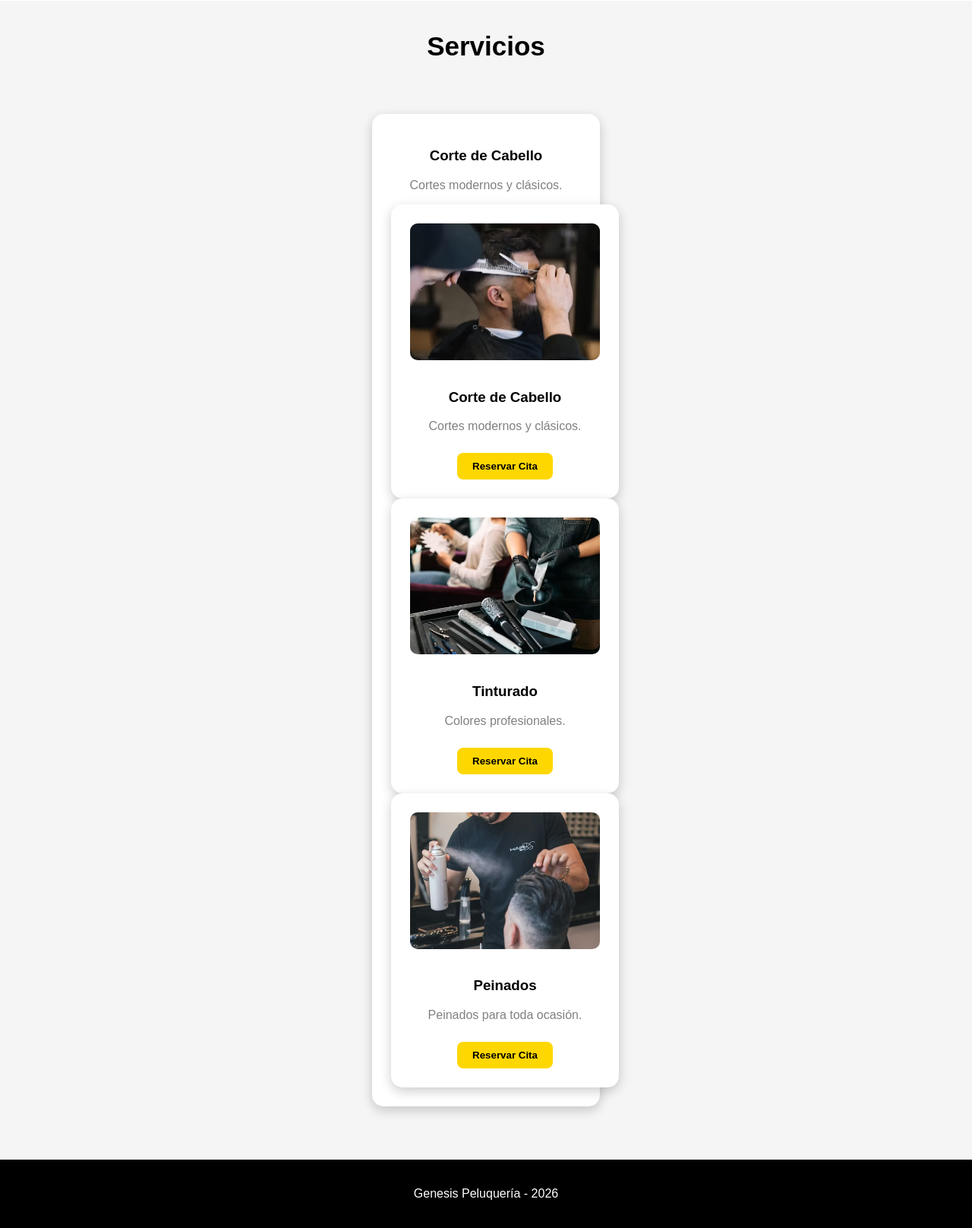
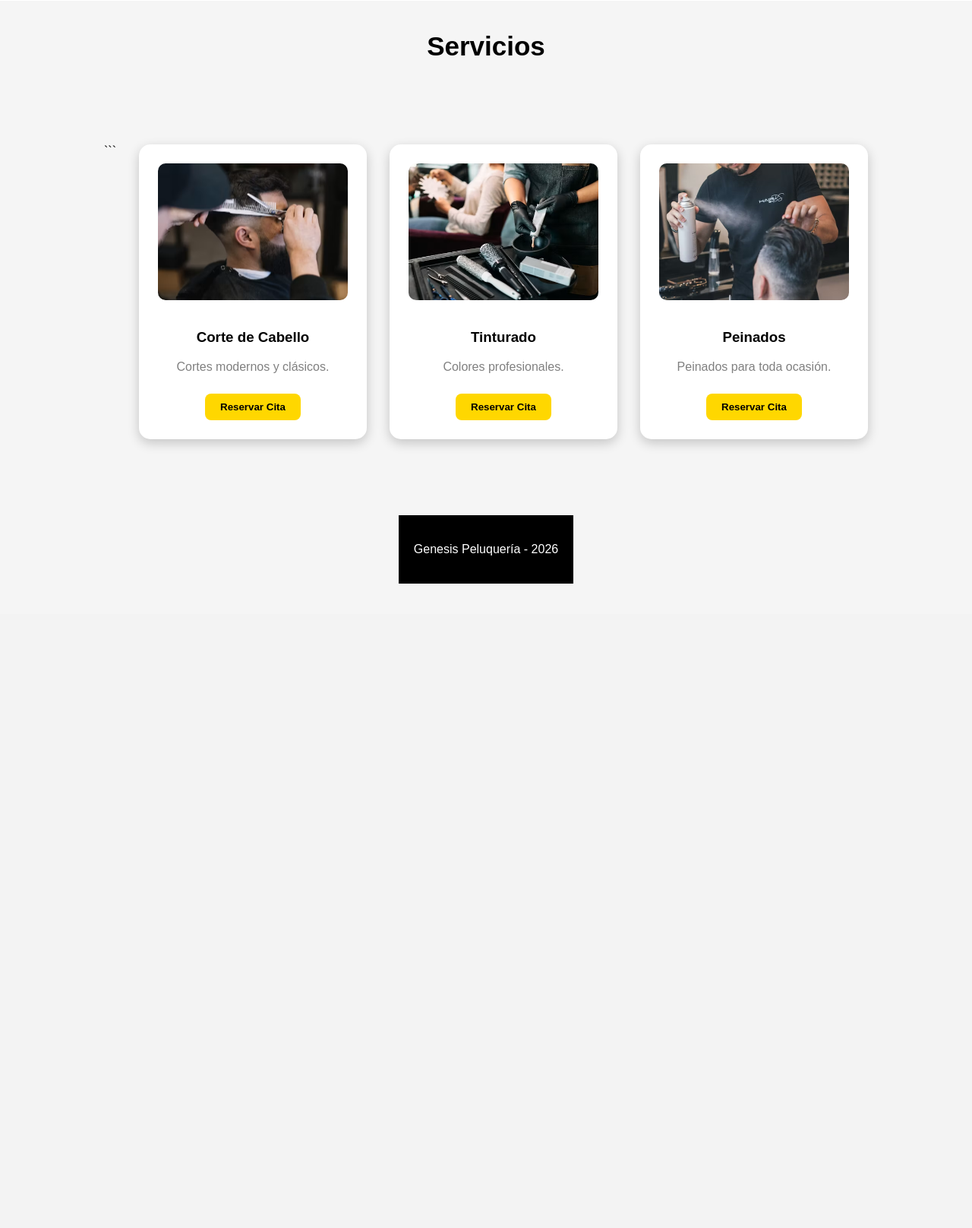
Before and after one commit to xleftx1/Genesis-github, a Flask app: page / in a window 1280 px wide. Shown: the part 462-2078 px from the top of the page at 76% size. After the commit the page ends 1230 px from the top, so only its background shows below. Run offline with Flask 3, Linux system fonts and the light colour scheme.

Commit message:
Corregir estructura HTML

````diff
--- a/templates/index.html
+++ b/templates/index.html
@@ -29,41 +29,30 @@
 
     <section class="servicios">
 
-        <div class="tarjeta">
-            <h3>Corte de Cabello</h3>
-            <p>Cortes modernos y clásicos.</p>
-        <div class="tarjeta">
+        <section class="servicios">
+
+```
+<div class="tarjeta">
     <img src="/static/img/corte.avif" alt="Corte de Cabello">
-
     <h3>Corte de Cabello</h3>
-
     <p>Cortes modernos y clásicos.</p>
-
     <button>Reservar Cita</button>
 </div>
 
 <div class="tarjeta">
     <img src="/static/img/tinturado.avif" alt="Tinturado">
-
     <h3>Tinturado</h3>
-
     <p>Colores profesionales.</p>
-
     <button>Reservar Cita</button>
 </div>
 
 <div class="tarjeta">
     <img src="/static/img/peinado.avif" alt="Peinados">
-
     <h3>Peinados</h3>
-
     <p>Peinados para toda ocasión.</p>
-
     <button>Reservar Cita</button>
 </div>
-
-    </section>
-
+</section>
     <footer>
         <p>Genesis Peluquería - 2026</p>
     </footer>
````
